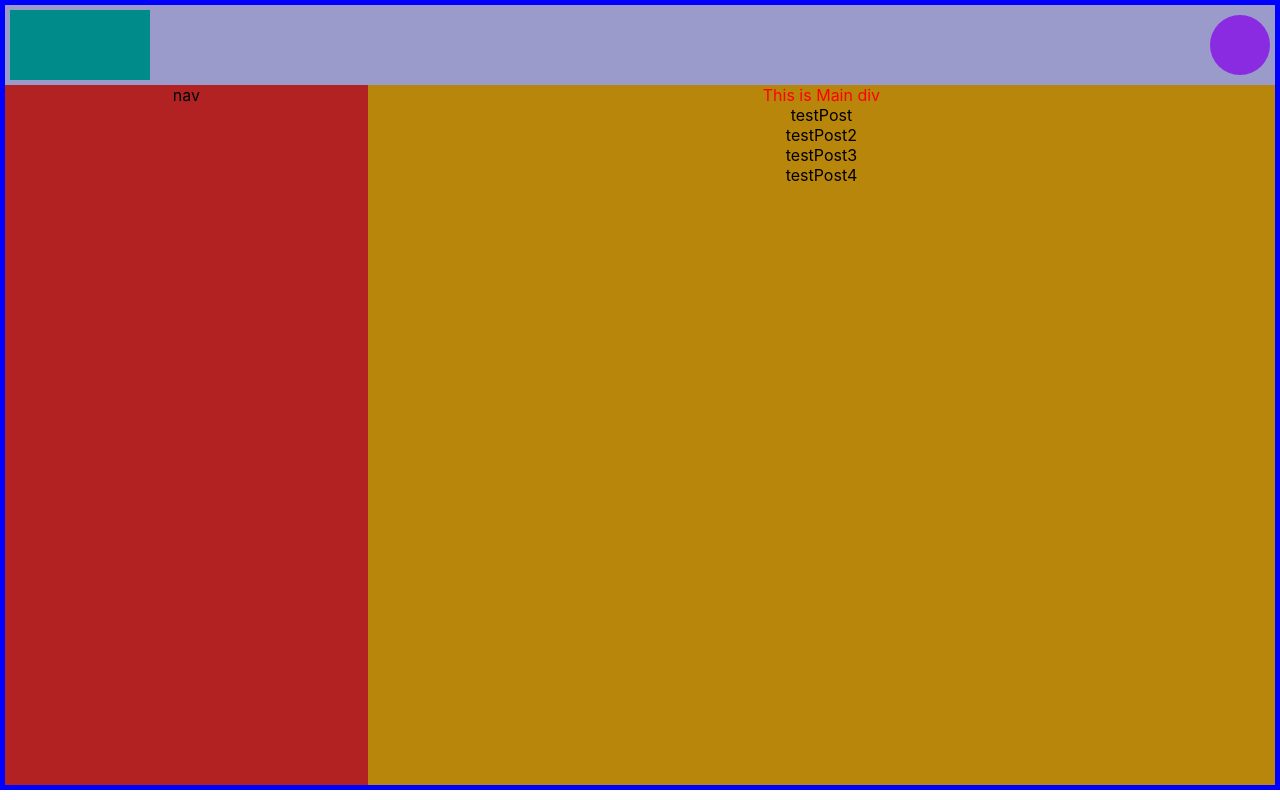
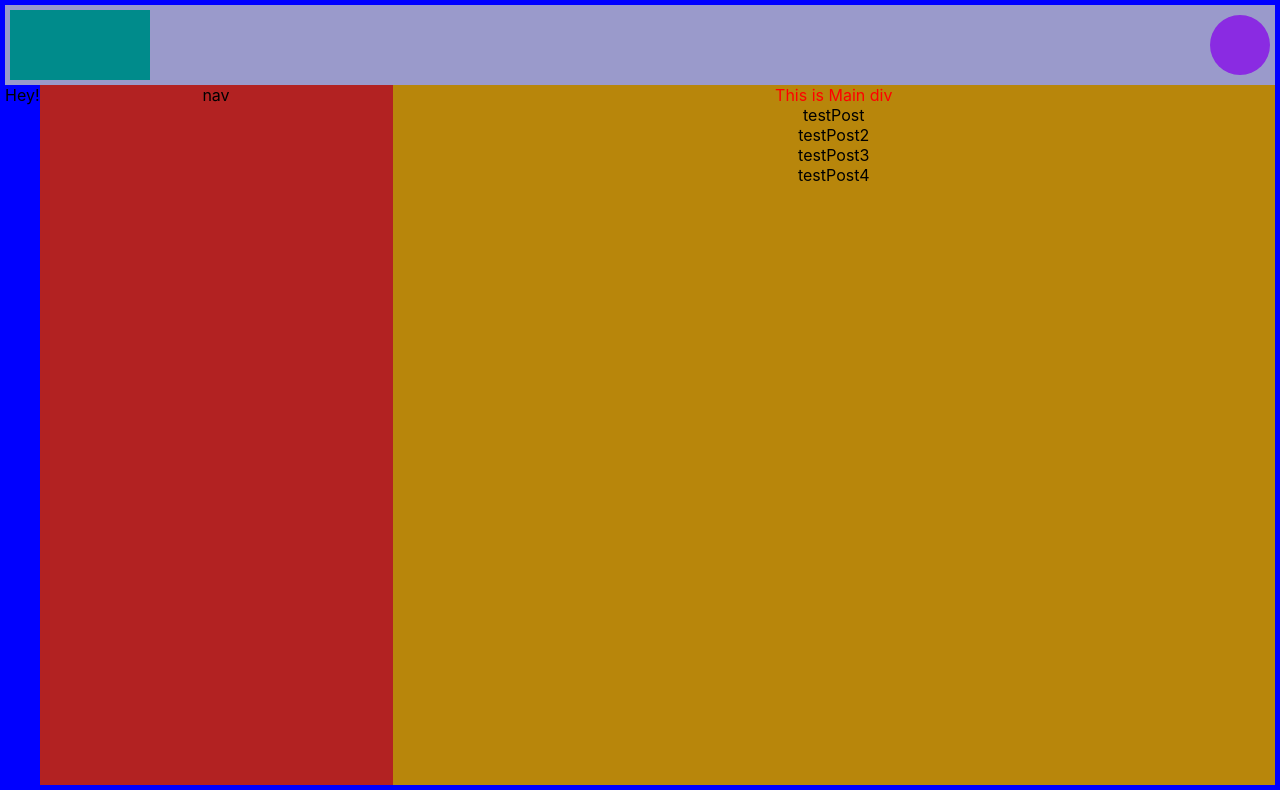
Before and after one commit to K-ara-puz/react-chat, a React (Create React App) app: page / in a window 1280 px wide. Built offline with nearby package versions, Linux system fonts and the light colour scheme.

Commit message:
simple change for test

```diff
--- a/src/App.js
+++ b/src/App.js
@@ -8,6 +8,7 @@ function App() {
     <div className="app">
       <Header></Header>
       <div className='app__content'>
+        Hey!
         <Navbar></Navbar>
         <Main></Main>
       </div>
```
